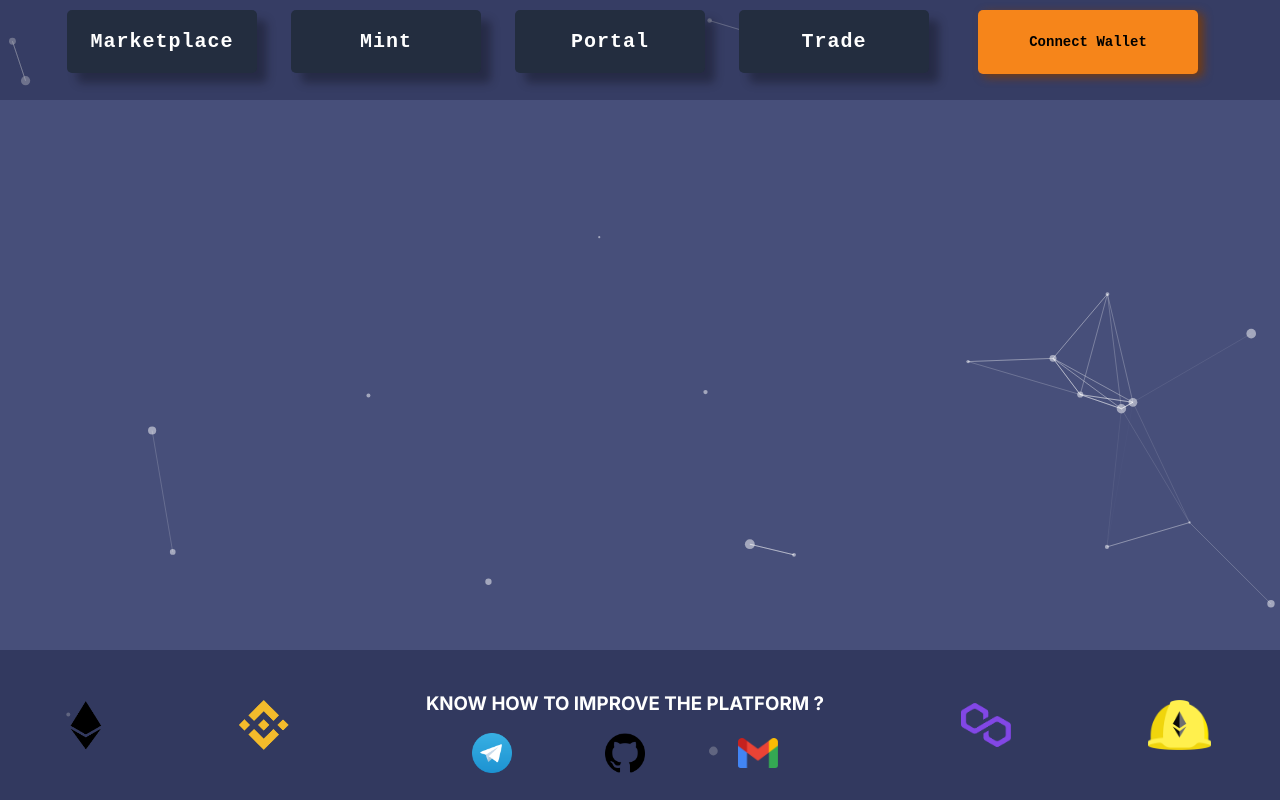
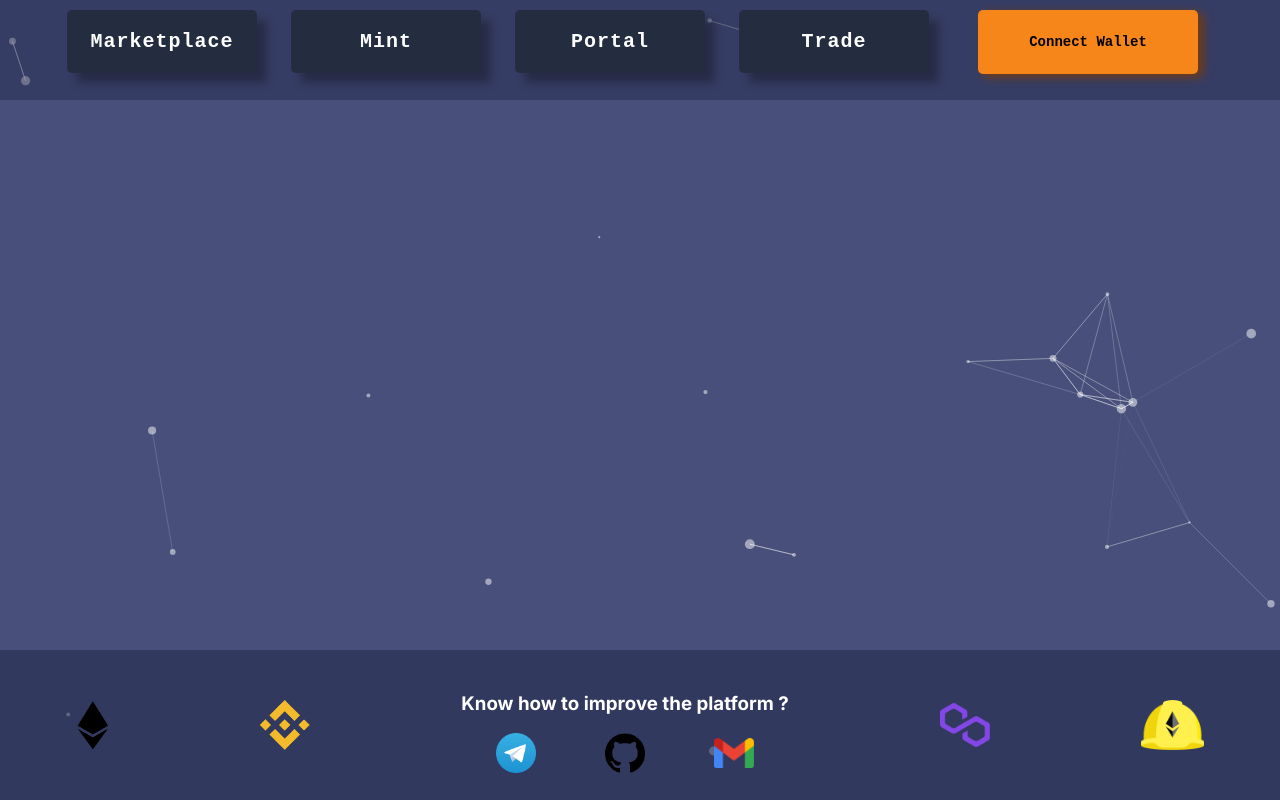
Before and after one commit to SKorchinskiy/NFT-Platform, a Next.js app in the folder client/: page /marketplace in a window 1280 px wide. Built offline with nearby package versions, Linux system fonts and the light colour scheme.

Commit message:
- retrieve footer styling into separate module

```diff
--- a/client/src/app/_components/footer/footer.component.tsx
+++ b/client/src/app/_components/footer/footer.component.tsx
@@ -1,26 +1,10 @@
 import Image from "next/image";
+import styles from "./footer.module.css";
 
 export default function Footer() {
   return (
-    <div
-      style={{
-        display: "flex",
-        justifyContent: "space-around",
-        height: 150,
-        width: "100%",
-        background: "rgba(31, 37, 68, 0.5)",
-        color: "white",
-        bottom: 0,
-      }}
-    >
-      <div
-        style={{
-          display: "flex",
-          justifyContent: "space-around",
-          alignItems: "center",
-          width: "100%",
-        }}
-      >
+    <div className={styles["footer-container"]}>
+      <div className={styles["footer-content"]}>
         <Image
           src={"/ethereum-sign.png"}
           alt="eth logo"
@@ -33,22 +17,9 @@ export default function Footer() {
           width={50}
           height={50}
         />
-        <div
-          style={{
-            display: "flex",
-            flexDirection: "column",
-            justifyContent: "center",
-            textTransform: "uppercase",
-          }}
-        >
+        <div className={"footer-details"}>
           <h3>Know how to improve the platform ?</h3>
-          <div
-            style={{
-              display: "flex",
-              justifyContent: "space-around",
-              alignItems: "center",
-            }}
-          >
+          <div className={styles["footer-reach-out"]}>
             <a href="https://t.me/skorchinskiy" target="_blank">
               <Image
                 src={"/telegram-sign.webp"}
--- /dev/null
+++ b/client/src/app/_components/footer/footer.module.css
@@ -0,0 +1,29 @@
+.footer-container {
+  display: flex;
+  justify-content: space-around;
+  height: 150px;
+  width: 100%;
+  background: rgba(31, 37, 68, 0.5);
+  color: white;
+  bottom: 0;
+}
+
+.footer-content {
+  display: flex;
+  justify-content: space-around;
+  align-items: center;
+  width: 100%;
+}
+
+.footer-details {
+  display: flex;
+  flex-direction: column;
+  justify-content: center;
+  text-transform: uppercase;
+}
+
+.footer-reach-out {
+  display: flex;
+  justify-content: space-around;
+  align-items: center;
+}
```
